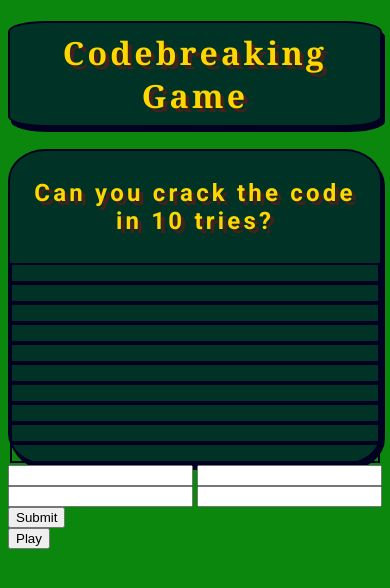
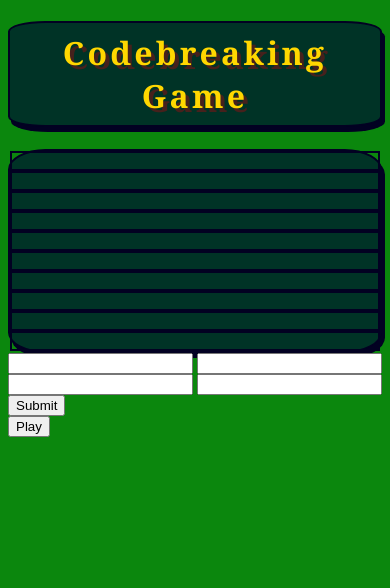
Before and after one commit to VeronicaTeodorof/code-breaking-game, a plain HTML site: page index.html in a window 390 px wide. Drawn offline with Linux system fonts and the light colour scheme; a web font is replaced by a local one.

Commit message:
Remove h2 because of the lack of space on mobile screens

```diff
--- a/assets/css/style.css
+++ b/assets/css/style.css
@@ -19,10 +19,11 @@ body {
 
 h1 {
     font-family: var(--heading-font);
-}
-
-h2 {
-    font-family: var(--primary-font);
+     color: var(--treasure-yellow);
+    text-shadow: 4px 4px var(--chest-brown);
+    text-align: center;
+    letter-spacing: 0.2rem;
+    padding: 0.5rem;
 }
 
 .box {
@@ -33,14 +34,6 @@ h2 {
 }
 
 
-h1, h2 {
-    color: var(--treasure-yellow);
-    text-shadow: 4px 4px var(--chest-brown);
-    text-align: center;
-    letter-spacing: 0.2rem;
-    padding: 0.5rem;
-}
-
 /* Feedback section */
 
 .guess {
--- a/index.html
+++ b/index.html
@@ -19,7 +19,6 @@
 
         <!-- Feedback section -->
         <section id="feedback" class="box">
-            <h2>Can you crack the code in <span id="tries-left">10</span> tries?</h2>
             <div class="guess"><p></p><span></span></div>
             <div class="guess"><p></p><span></span></div>
             <div class="guess"><p></p><span></span></div>
```
